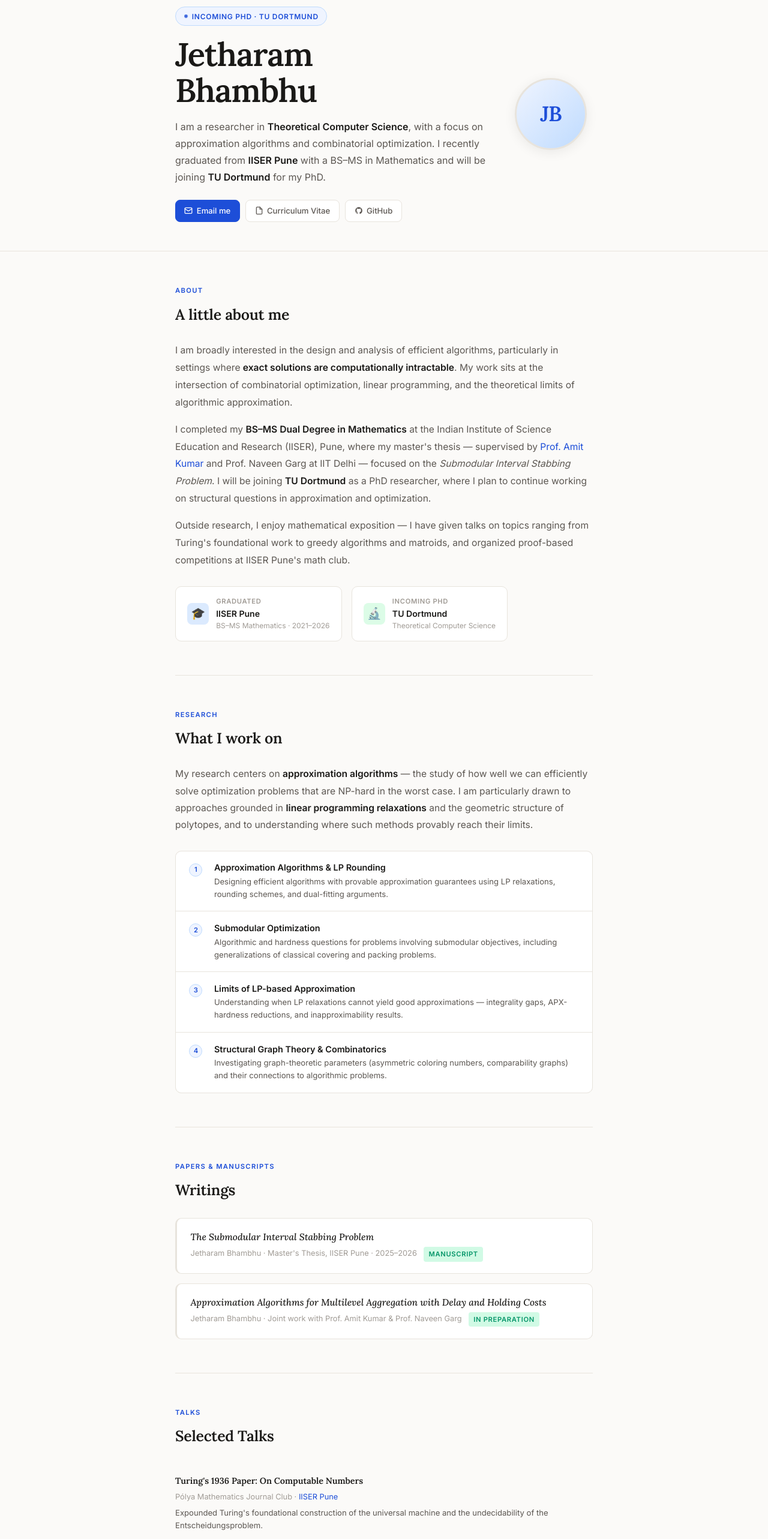
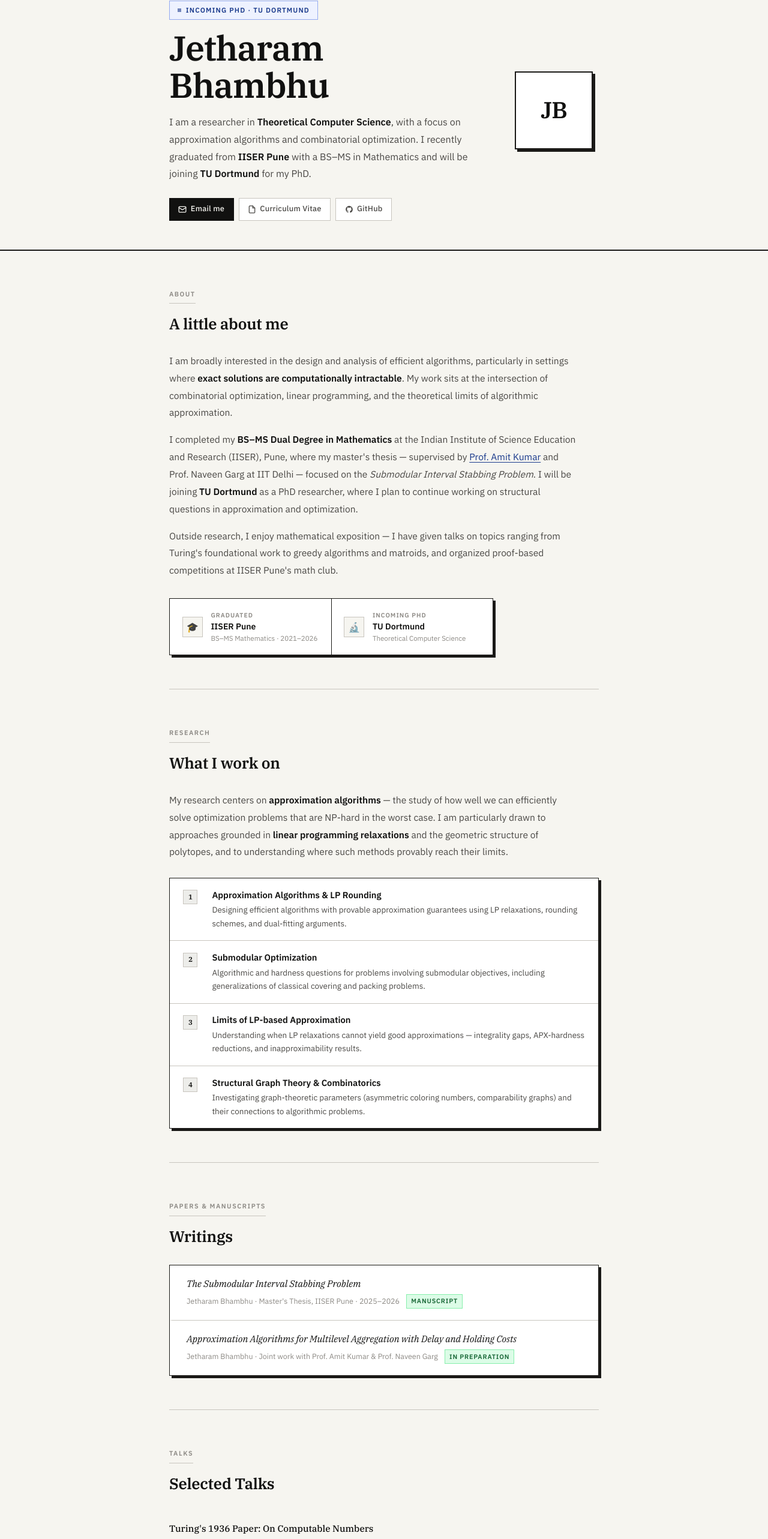
Before and after one commit to jetharam-bhambhu/jetharam-bhambhu.github.io, a plain HTML site: page index.html in a window 1280 px wide. Shown: the part 132-2697 px from the top of the page at 60% size. Drawn offline with Linux system fonts and the light colour scheme.

Commit message:
style: square sharp theme, IBM Plex fonts, ink-on-paper aesthetic

```diff
--- a/style.css
+++ b/style.css
@@ -1,82 +1,89 @@
-@import url('https://fonts.googleapis.com/css2?family=Lora:ital,wght@0,400;0,500;0,600;1,400;1,500&family=Inter:wght@300;400;500;600&display=swap');
+@import url('https://fonts.googleapis.com/css2?family=IBM+Plex+Serif:ital,wght@0,400;0,500;0,600;1,400&family=IBM+Plex+Sans:wght@300;400;500;600&display=swap');
 
 /* ===== VARIABLES ===== */
 :root {
-  --bg: #fbfaf8;
+  --bg: #f6f5f0;
   --surface: #ffffff;
-  --surface-alt: #f5f3ef;
-  --border: #e8e4dd;
-  --text-primary: #1a1917;
-  --text-secondary: #5c5752;
-  --text-muted: #a09b95;
-  --accent: #1d4ed8;
-  --accent-soft: #eff4ff;
-  --accent-mid: #bfdbfe;
-  --shadow-sm: 0 1px 4px rgba(0,0,0,0.05);
-  --shadow-md: 0 4px 20px rgba(0,0,0,0.07);
-  --radius: 10px;
-  --max-w: 760px;
-  --transition: 0.22s ease;
+  --surface-alt: #ededea;
+  --border: #c8c5be;
+  --border-strong: #1a1917;
+  --text-primary: #111110;
+  --text-secondary: #4a4845;
+  --text-muted: #8c8984;
+  --accent: #1a3a8c;
+  --accent-soft: #eef2ff;
+  --accent-mid: #93aaf0;
+  --shadow-sm: 3px 3px 0px #c8c5be;
+  --shadow-md: 4px 4px 0px #1a1917;
+  --radius: 0px;
+  --max-w: 780px;
+  --transition: 0.18s ease;
+  --font-body: 'IBM Plex Sans', system-ui, sans-serif;
+  --font-serif: 'IBM Plex Serif', Georgia, serif;
 }
 
 /* ===== RESET ===== */
 *, *::before, *::after { box-sizing: border-box; margin: 0; padding: 0; }
 html { scroll-behavior: smooth; }
 body {
-  font-family: 'Inter', system-ui, sans-serif;
+  font-family: var(--font-body);
   background: var(--bg);
   color: var(--text-primary);
   line-height: 1.75;
+  font-size: 16px;
   -webkit-font-smoothing: antialiased;
 }
-a { color: var(--accent); text-decoration: none; transition: opacity var(--transition); }
-a:hover { opacity: 0.75; }
+a { color: var(--accent); text-decoration: underline; text-underline-offset: 3px; transition: opacity var(--transition); }
+a:hover { opacity: 0.7; }
 
 /* ===== NAV ===== */
 nav {
   position: sticky;
   top: 0;
   z-index: 100;
-  background: rgba(251,250,248,0.9);
-  backdrop-filter: blur(12px);
-  border-bottom: 1px solid transparent;
-  transition: border-color var(--transition), box-shadow var(--transition);
+  background: var(--bg);
+  border-bottom: 2px solid var(--border-strong);
   padding: 0 2rem;
   display: flex;
   align-items: center;
   justify-content: space-between;
-  height: 54px;
+  height: 52px;
 }
-nav.scrolled {
-  border-bottom-color: var(--border);
-  box-shadow: var(--shadow-sm);
-}
+
 .nav-name {
-  font-family: 'Lora', serif;
+  font-family: var(--font-serif);
   font-size: 0.95rem;
   font-weight: 600;
   color: var(--text-primary);
+  text-decoration: none;
   letter-spacing: 0.01em;
 }
-.nav-links { display: flex; gap: 0.1rem; list-style: none; }
+
+.nav-links { display: flex; gap: 0rem; list-style: none; }
 .nav-links a {
   font-size: 0.8rem;
   font-weight: 500;
   color: var(--text-secondary);
-  padding: 0.3rem 0.7rem;
-  border-radius: 6px;
-  transition: color var(--transition), background var(--transition);
+  text-decoration: none;
+  padding: 0.3rem 0.75rem;
+  border-left: 1px solid transparent;
+  transition: all var(--transition);
+  letter-spacing: 0.03em;
 }
-.nav-links a:hover { color: var(--accent); background: var(--accent-soft); opacity: 1; }
+.nav-links a:hover {
+  color: var(--text-primary);
+  background: var(--surface);
+  border-left-color: var(--border-strong);
+}
 
 /* ===== PAGE WRAPPER ===== */
 .page { max-width: var(--max-w); margin: 0 auto; padding: 0 2rem; }
 
 /* ===== HERO ===== */
 .hero {
-  padding: 5.5rem 0 3rem;
+  padding: 5rem 0 3rem;
   display: grid;
-  grid-template-columns: 1fr 130px;
+  grid-template-columns: 1fr 140px;
   gap: 3rem;
   align-items: center;
 }
@@ -84,36 +91,34 @@ nav.scrolled {
 .hero-badge {
   display: inline-flex;
   align-items: center;
-  gap: 0.45rem;
-  font-size: 0.75rem;
+  gap: 0.5rem;
+  font-size: 0.72rem;
   font-weight: 600;
-  letter-spacing: 0.06em;
+  letter-spacing: 0.1em;
   text-transform: uppercase;
   color: var(--accent);
   background: var(--accent-soft);
-  border: 1px solid var(--accent-mid);
-  border-radius: 100px;
-  padding: 0.3rem 0.85rem;
-  margin-bottom: 1.1rem;
+  border: 1.5px solid var(--accent-mid);
+  padding: 0.28rem 0.8rem;
+  margin-bottom: 1rem;
 }
 
 .hero-badge-dot {
   width: 6px; height: 6px;
   background: var(--accent);
-  border-radius: 50%;
-  animation: pulse 2s infinite;
+  flex-shrink: 0;
+  animation: blink 2s infinite;
 }
-
-@keyframes pulse {
-  0%, 100% { opacity: 1; transform: scale(1); }
-  50% { opacity: 0.5; transform: scale(0.8); }
+@keyframes blink {
+  0%, 100% { opacity: 1; }
+  50% { opacity: 0.25; }
 }
 
 .hero-name {
-  font-family: 'Lora', serif;
-  font-size: clamp(2.4rem, 5.5vw, 3.4rem);
+  font-family: var(--font-serif);
+  font-size: clamp(2.5rem, 5.5vw, 3.6rem);
   font-weight: 600;
-  line-height: 1.1;
+  line-height: 1.08;
   letter-spacing: -0.02em;
   color: var(--text-primary);
   margin-bottom: 1rem;
@@ -122,76 +127,71 @@ nav.scrolled {
 .hero-bio {
   font-size: 1rem;
   color: var(--text-secondary);
-  line-height: 1.75;
-  margin-bottom: 1.5rem;
-  max-width: 520px;
+  line-height: 1.8;
+  margin-bottom: 1.6rem;
+  max-width: 500px;
 }
-
 .hero-bio strong { color: var(--text-primary); font-weight: 600; }
 
 .hero-links {
   display: flex;
   flex-wrap: wrap;
-  gap: 0.6rem;
+  gap: 0.5rem;
 }
 
 .hero-link {
   display: inline-flex;
   align-items: center;
   gap: 0.4rem;
-  font-size: 0.82rem;
+  font-size: 0.8rem;
   font-weight: 500;
-  padding: 0.4rem 0.9rem;
-  border-radius: 8px;
-  border: 1px solid var(--border);
+  padding: 0.42rem 0.9rem;
+  border: 1.5px solid var(--border);
   background: var(--surface);
   color: var(--text-secondary);
+  text-decoration: none;
   transition: all var(--transition);
+  letter-spacing: 0.02em;
 }
-
 .hero-link:hover {
-  border-color: var(--accent);
-  color: var(--accent);
-  background: var(--accent-soft);
+  border-color: var(--border-strong);
+  color: var(--text-primary);
+  box-shadow: var(--shadow-sm);
+  transform: translate(-1px, -1px);
   opacity: 1;
-  transform: translateY(-1px);
-  box-shadow: var(--shadow-sm);
 }
-
 .hero-link.primary {
-  background: var(--accent);
-  color: white;
-  border-color: var(--accent);
+  background: var(--text-primary);
+  color: var(--bg);
+  border-color: var(--text-primary);
 }
 .hero-link.primary:hover {
-  background: #1e40af;
-  border-color: #1e40af;
-  color: white;
+  box-shadow: 3px 3px 0 var(--text-secondary);
+  transform: translate(-1px, -1px);
+  opacity: 1;
 }
 
 .avatar {
-  width: 120px;
-  height: 120px;
-  border-radius: 50%;
-  background: linear-gradient(135deg, var(--accent-soft) 0%, var(--accent-mid) 100%);
-  border: 3px solid var(--border);
+  width: 130px;
+  height: 130px;
+  border: 2px solid var(--border-strong);
+  box-shadow: var(--shadow-md);
   display: flex;
   align-items: center;
   justify-content: center;
-  font-family: 'Lora', serif;
-  font-size: 2.2rem;
+  font-family: var(--font-serif);
+  font-size: 2.4rem;
   font-weight: 600;
-  color: var(--accent);
+  color: var(--text-primary);
+  background: var(--surface);
   letter-spacing: -0.03em;
   flex-shrink: 0;
-  box-shadow: var(--shadow-md);
 }
 
 /* ===== DIVIDER ===== */
 .divider {
   border: none;
-  border-top: 1px solid var(--border);
-  margin: 0;
+  border-top: 2px solid var(--border-strong);
 }
 
 /* ===== SECTIONS ===== */
@@ -199,28 +199,32 @@ section {
   padding: 3.5rem 0;
   border-bottom: 1px solid var(--border);
   opacity: 0;
-  transform: translateY(16px);
+  transform: translateY(14px);
   transition: opacity 0.5s ease, transform 0.5s ease;
 }
 section.visible { opacity: 1; transform: none; }
 section:last-of-type { border-bottom: none; }
 
 .section-eyebrow {
-  font-size: 0.7rem;
+  font-size: 0.68rem;
   font-weight: 700;
-  letter-spacing: 0.12em;
+  letter-spacing: 0.14em;
   text-transform: uppercase;
-  color: var(--accent);
-  margin-bottom: 0.5rem;
+  color: var(--text-muted);
+  margin-bottom: 0.35rem;
+  padding-bottom: 0.35rem;
+  border-bottom: 1px solid var(--border);
+  display: inline-block;
 }
 
 .section-title {
-  font-family: 'Lora', serif;
-  font-size: 1.55rem;
+  font-family: var(--font-serif);
+  font-size: 1.6rem;
   font-weight: 600;
   color: var(--text-primary);
   letter-spacing: -0.01em;
   margin-bottom: 1.5rem;
+  margin-top: 0.4rem;
 }
 
 /* ===== ABOUT ===== */
@@ -228,221 +232,197 @@ section:last-of-type { border-bottom: none; }
   font-size: 0.975rem;
   color: var(--text-secondary);
   line-height: 1.85;
+  max-width: 680px;
 }
 .about-text strong { color: var(--text-primary); font-weight: 600; }
 .about-text p + p { margin-top: 1rem; }
 
 .about-affil {
-  margin-top: 1.8rem;
+  margin-top: 2rem;
   display: flex;
-  gap: 1rem;
-  flex-wrap: wrap;
+  gap: 0;
+  border: 1.5px solid var(--border-strong);
+  overflow: hidden;
+  box-shadow: var(--shadow-md);
+  max-width: 540px;
 }
 
 .affil-card {
-  background: var(--surface);
-  border: 1px solid var(--border);
-  border-radius: var(--radius);
-  padding: 0.9rem 1.2rem;
+  flex: 1;
+  padding: 1.1rem 1.3rem;
   display: flex;
   align-items: center;
-  gap: 0.75rem;
-  min-width: 200px;
-  transition: all var(--transition);
+  gap: 0.85rem;
+  background: var(--surface);
+  transition: background var(--transition);
 }
-.affil-card:hover { box-shadow: var(--shadow-md); transform: translateY(-2px); }
+.affil-card:first-child { border-right: 1.5px solid var(--border-strong); }
+.affil-card:hover { background: var(--surface-alt); }
 
 .affil-icon {
-  width: 36px; height: 36px;
-  border-radius: 8px;
+  width: 34px; height: 34px;
+  border: 1.5px solid var(--border);
   display: flex; align-items: center; justify-content: center;
-  font-size: 1.2rem;
+  font-size: 1rem;
   flex-shrink: 0;
+  background: var(--bg);
 }
-.affil-icon.grad { background: #dbeafe; }
-.affil-icon.phd { background: #dcfce7; }
-
 .affil-label {
-  font-size: 0.7rem;
-  font-weight: 600;
-  letter-spacing: 0.06em;
+  font-size: 0.65rem;
+  font-weight: 700;
+  letter-spacing: 0.1em;
   text-transform: uppercase;
   color: var(--text-muted);
   margin-bottom: 0.1rem;
 }
-.affil-name {
-  font-size: 0.88rem;
-  font-weight: 600;
-  color: var(--text-primary);
-  line-height: 1.3;
-}
-.affil-dept {
-  font-size: 0.75rem;
-  color: var(--text-muted);
-}
+.affil-name { font-size: 0.88rem; font-weight: 600; color: var(--text-primary); line-height: 1.3; }
+.affil-dept { font-size: 0.72rem; color: var(--text-muted); }
 
 /* ===== RESEARCH ===== */
 .research-intro {
   font-size: 0.975rem;
   color: var(--text-secondary);
-  line-height: 1.8;
+  line-height: 1.85;
   margin-bottom: 1.8rem;
+  max-width: 680px;
 }
 .research-intro strong { color: var(--text-primary); font-weight: 600; }
 
 .research-areas {
-  display: grid;
-  gap: 1px;
-  background: var(--border);
-  border: 1px solid var(--border);
-  border-radius: var(--radius);
+  border: 1.5px solid var(--border-strong);
   overflow: hidden;
+  box-shadow: var(--shadow-md);
 }
 
 .research-area {
   background: var(--surface);
   padding: 1.1rem 1.4rem;
   display: grid;
-  grid-template-columns: 28px 1fr;
-  gap: 0.85rem;
+  grid-template-columns: 32px 1fr;
+  gap: 1rem;
   align-items: start;
+  border-bottom: 1px solid var(--border);
   transition: background var(--transition);
 }
+.research-area:last-child { border-bottom: none; }
 .research-area:hover { background: var(--accent-soft); }
 
 .ra-num {
-  font-size: 0.7rem;
+  font-size: 0.72rem;
   font-weight: 700;
-  color: var(--accent);
-  background: var(--accent-soft);
-  border-radius: 50%;
-  width: 22px; height: 22px;
+  color: var(--text-primary);
+  background: var(--surface-alt);
+  border: 1.5px solid var(--border);
+  width: 24px; height: 24px;
   display: flex; align-items: center; justify-content: center;
   flex-shrink: 0;
-  margin-top: 0.15rem;
-  border: 1px solid var(--accent-mid);
+  margin-top: 0.1rem;
+  font-family: var(--font-serif);
 }
 .ra-title {
-  font-size: 0.9rem;
+  font-size: 0.92rem;
   font-weight: 600;
   color: var(--text-primary);
   margin-bottom: 0.2rem;
-  line-height: 1.35;
+  line-height: 1.4;
 }
-.ra-desc {
-  font-size: 0.82rem;
-  color: var(--text-secondary);
-  line-height: 1.6;
-}
+.ra-desc { font-size: 0.84rem; color: var(--text-secondary); line-height: 1.65; }
 
 /* ===== PAPERS ===== */
-.papers-list { display: flex; flex-direction: column; gap: 1rem; }
+.papers-list { display: flex; flex-direction: column; gap: 0; border: 1.5px solid var(--border-strong); box-shadow: var(--shadow-md); }
 
 .paper-item {
   background: var(--surface);
-  border: 1px solid var(--border);
-  border-radius: var(--radius);
-  padding: 1.2rem 1.4rem;
+  padding: 1.2rem 1.5rem;
+  border-bottom: 1px solid var(--border);
+  border-left: 4px solid transparent;
   transition: all var(--transition);
-  border-left: 3px solid var(--border);
 }
-.paper-item:hover {
-  border-left-color: var(--accent);
-  box-shadow: var(--shadow-md);
-  transform: translateX(3px);
-}
+.paper-item:last-child { border-bottom: none; }
+.paper-item:hover { border-left-color: var(--accent); background: var(--accent-soft); }
+
 .paper-title {
-  font-family: 'Lora', serif;
+  font-family: var(--font-serif);
   font-size: 0.975rem;
   font-weight: 500;
   color: var(--text-primary);
   line-height: 1.45;
-  margin-bottom: 0.35rem;
+  margin-bottom: 0.4rem;
   font-style: italic;
 }
-.paper-meta {
-  font-size: 0.8rem;
-  color: var(--text-muted);
-}
-.paper-meta .paper-status {
+.paper-meta { font-size: 0.78rem; color: var(--text-muted); }
+.paper-status {
   display: inline-block;
-  font-size: 0.7rem;
-  font-weight: 600;
-  letter-spacing: 0.06em;
+  font-size: 0.67rem;
+  font-weight: 700;
+  letter-spacing: 0.08em;
   text-transform: uppercase;
-  color: #059669;
-  background: #d1fae5;
-  border-radius: 4px;
-  padding: 0.15rem 0.5rem;
+  color: #166534;
+  background: #dcfce7;
+  border: 1px solid #86efac;
+  padding: 0.1rem 0.45rem;
   margin-left: 0.5rem;
 }
 
 /* ===== TALKS ===== */
-.talks-list { display: flex; flex-direction: column; gap: 0.6rem; }
-
 .talk-item {
-  padding: 1rem 0;
+  padding: 1.1rem 0;
   border-bottom: 1px solid var(--border);
-  display: grid;
-  grid-template-columns: 1fr auto;
-  gap: 1rem;
-  align-items: start;
 }
 .talk-item:last-child { border-bottom: none; }
 
 .talk-title {
-  font-size: 0.9rem;
-  font-weight: 600;
+  font-family: var(--font-serif);
+  font-size: 0.95rem;
+  font-weight: 500;
   color: var(--text-primary);
   margin-bottom: 0.2rem;
-  font-family: 'Lora', serif;
+  line-height: 1.4;
 }
-.talk-venue {
-  font-size: 0.8rem;
-  color: var(--text-muted);
-}
-.talk-venue em { font-style: normal; color: var(--accent); }
-.talk-desc {
-  font-size: 0.82rem;
-  color: var(--text-secondary);
-  margin-top: 0.3rem;
-  line-height: 1.55;
-}
+.talk-venue { font-size: 0.8rem; color: var(--text-muted); margin-bottom: 0.35rem; }
+.talk-venue em { font-style: normal; color: var(--accent); text-decoration: none; }
+.talk-desc { font-size: 0.85rem; color: var(--text-secondary); line-height: 1.65; }
 
 /* ===== HONORS ===== */
-.honors-list { display: flex; flex-direction: column; gap: 0; }
-
 .honor-item {
   display: flex;
+  gap: 1rem;
+  padding: 0.9rem 0;
+  border-bottom: 1px solid var(--border);
   align-items: baseline;
-  gap: 0.75rem;
-  padding: 0.75rem 0;
-  border-bottom: 1px solid var(--border);
 }
 .honor-item:last-child { border-bottom: none; }
-.honor-bullet { color: var(--accent); font-size: 1rem; flex-shrink: 0; }
-.honor-text { font-size: 0.9rem; color: var(--text-secondary); line-height: 1.55; }
+.honor-bullet {
+  font-size: 0.5rem;
+  color: var(--accent);
+  flex-shrink: 0;
+  position: relative;
+  top: -2px;
+}
+.honor-text { font-size: 0.92rem; color: var(--text-secondary); line-height: 1.6; }
 .honor-text strong { color: var(--text-primary); font-weight: 600; }
 
 /* ===== CONTACT ===== */
 .contact-block {
-  background: var(--surface);
-  border: 1px solid var(--border);
-  border-radius: var(--radius);
-  padding: 1.75rem 2rem;
+  background: var(--text-primary);
+  color: var(--bg);
+  padding: 2.5rem 2rem;
   text-align: center;
+  box-shadow: var(--shadow-md);
 }
 .contact-tagline {
-  font-family: 'Lora', serif;
-  font-size: 1.2rem;
-  color: var(--text-primary);
+  font-family: var(--font-serif);
+  font-size: 1.3rem;
+  font-weight: 500;
+  color: var(--bg);
   margin-bottom: 0.5rem;
   font-style: italic;
 }
 .contact-sub {
   font-size: 0.875rem;
-  color: var(--text-muted);
-  margin-bottom: 1.5rem;
+  color: #a09b95;
+  margin-bottom: 1.75rem;
+  line-height: 1.65;
 }
 .contact-links {
   display: flex;
@@ -450,30 +430,49 @@ section:last-of-type { border-bottom: none; }
   gap: 0.75rem;
   flex-wrap: wrap;
 }
+.contact-links .hero-link {
+  border-color: #4a4845;
+  background: transparent;
+  color: var(--bg);
+}
+.contact-links .hero-link:hover {
+  border-color: var(--bg);
+  box-shadow: 3px 3px 0 #4a4845;
+  color: var(--bg);
+}
+.contact-links .hero-link.primary {
+  background: var(--bg);
+  color: var(--text-primary);
+  border-color: var(--bg);
+}
+.contact-links .hero-link.primary:hover {
+  box-shadow: 3px 3px 0 #4a4845;
+}
 
 /* ===== FOOTER ===== */
 footer {
   max-width: var(--max-w);
   margin: 0 auto;
-  padding: 2rem;
+  padding: 1.5rem 2rem;
   display: flex;
   justify-content: space-between;
   align-items: center;
   flex-wrap: wrap;
   gap: 0.5rem;
-  border-top: 1px solid var(--border);
+  border-top: 2px solid var(--border-strong);
 }
-.footer-copy { font-size: 0.78rem; color: var(--text-muted); }
-.footer-quote { font-size: 0.78rem; color: var(--text-muted); font-style: italic; }
+.footer-copy { font-size: 0.75rem; color: var(--text-muted); }
+.footer-quote { font-size: 0.75rem; color: var(--text-muted); font-style: italic; }
 
 /* ===== RESPONSIVE ===== */
 @media (max-width: 620px) {
   nav { padding: 0 1rem; }
   .nav-links { display: none; }
   .page { padding: 0 1.25rem; }
-  .hero { grid-template-columns: 1fr; padding: 3.5rem 0 2.5rem; gap: 1.5rem; }
-  .avatar { width: 88px; height: 88px; font-size: 1.7rem; }
-  .hero-name { font-size: 2.2rem; }
-  .about-affil { flex-direction: column; }
+  .hero { grid-template-columns: 1fr; padding: 3rem 0 2.5rem; gap: 1.75rem; }
+  .avatar { width: 90px; height: 90px; font-size: 1.8rem; }
+  .hero-name { font-size: 2.3rem; }
+  .about-affil { flex-direction: column; max-width: 100%; }
+  .affil-card:first-child { border-right: none; border-bottom: 1.5px solid var(--border-strong); }
   footer { flex-direction: column; text-align: center; }
 }
```
